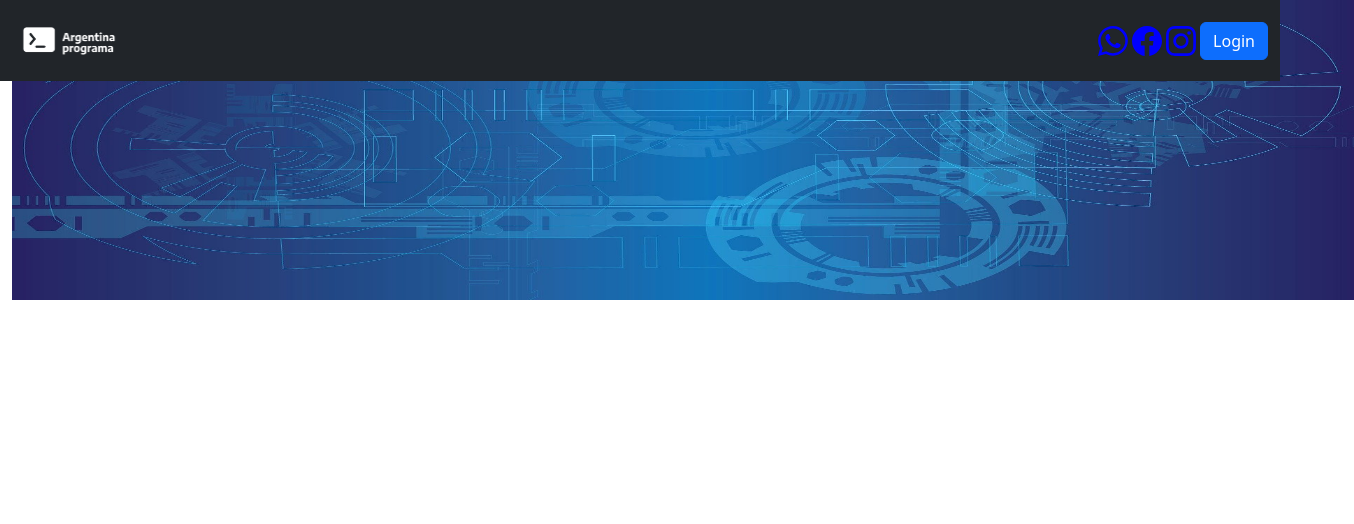
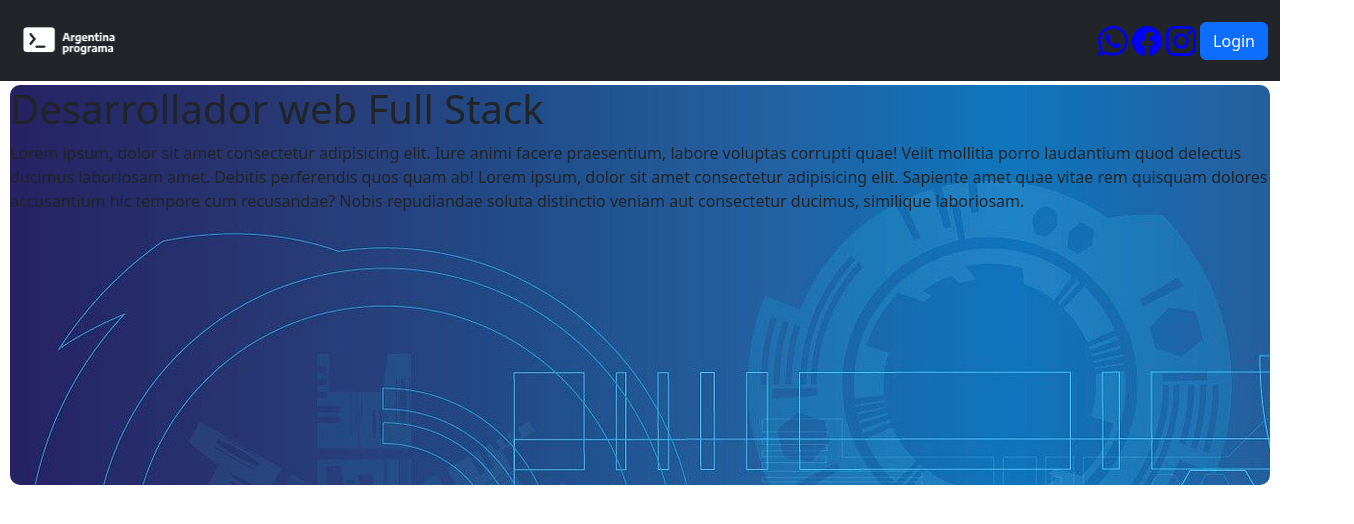
Before and after one commit to daravena1977/portfolio-frontend, a plain HTML site: page index.html in a window 1280 px wide. Shown: the whole page, 1354 px wide, since content can reach past the window. Drawn offline with nearby package versions, Linux system fonts and the light colour scheme.

Commit message:
se ajusta el banner en dimensiones requeridas

```diff
--- a/index.html
+++ b/index.html
@@ -41,9 +41,17 @@
 
             </nav>
         </div>
-        <div class="container-fluid banner">
-            <img src="imagenes/geometric-g20d478bd0_1920.jpg" alt="Banner Tecnología Geometrica" width="1342px"
-                height="300px">
+        <div class="banner">
+            <h1>Desarrollador web Full Stack</h1>
+            <p>Lorem ipsum, dolor sit amet consectetur adipisicing elit. Iure animi facere praesentium, labore voluptas corrupti quae! Velit mollitia porro laudantium quod delectus ducimus laboriosam amet. Debitis perferendis quos quam ab!
+
+            Lorem ipsum, dolor sit amet consectetur adipisicing elit. Sapiente amet quae vitae rem quisquam dolores accusantium hic tempore cum recusandae? Nobis repudiandae soluta distinctio veniam aut consectetur ducimus, similique laboriosam.
+
+
+
+
+
+            </p>
         </div>
 
     </header>
--- a/styles.css
+++ b/styles.css
@@ -1,6 +1,18 @@
 .navbar{
     --bs-navbar-padding-x: 1;
 
+}
+
+header {
+    height: 400px;
+    background-image: url(../imagenes/geometric-g20d478bd0_1920.jpg) ;
+    border-radius: 10px;
+    margin-left: 10px;
+    margin-right: 10px;
+}
+
+h1 {
+    margin-top: 85px;
 }
 
 svg {
```
Also changed, not shown: 1 other file.
